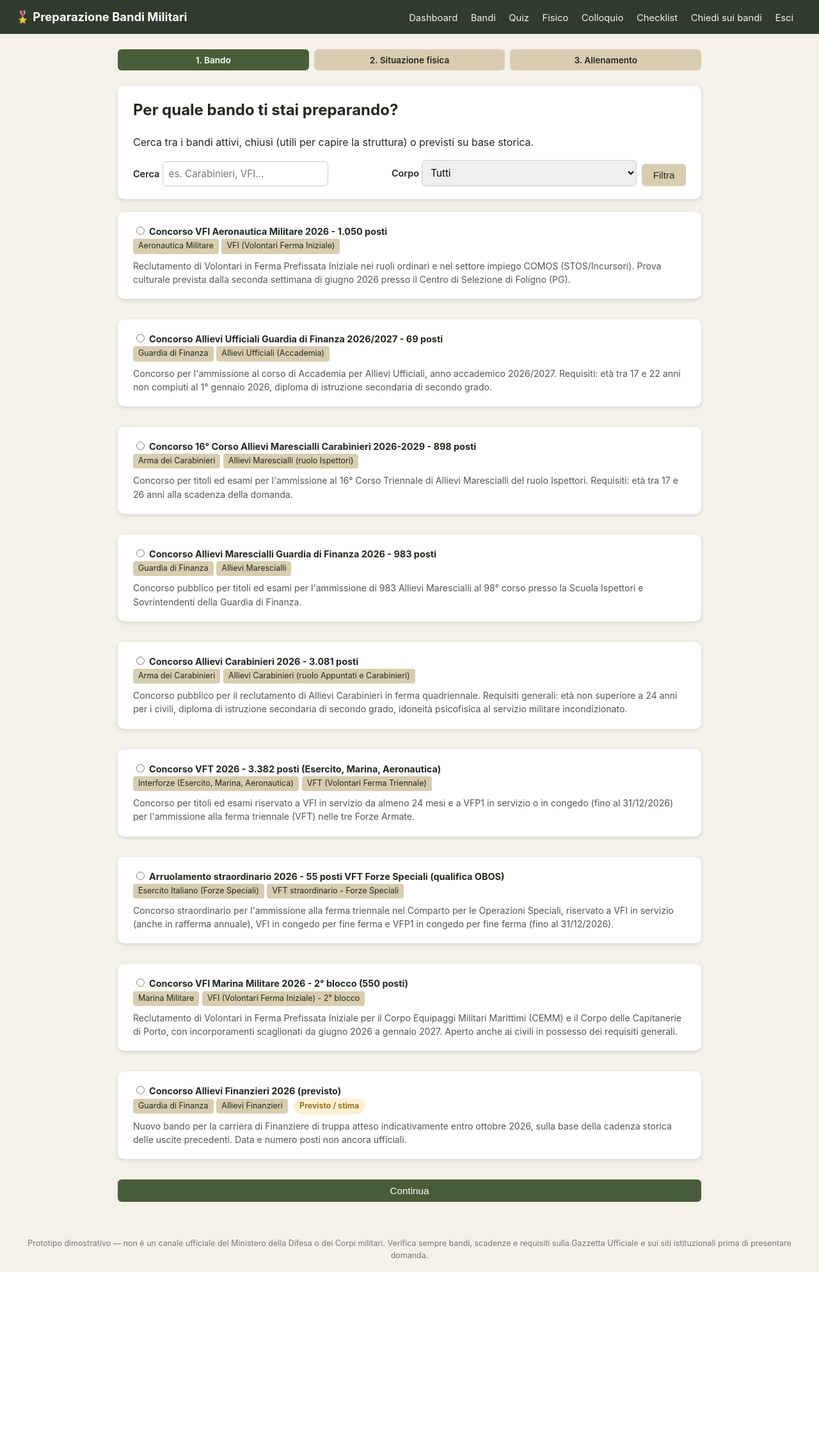
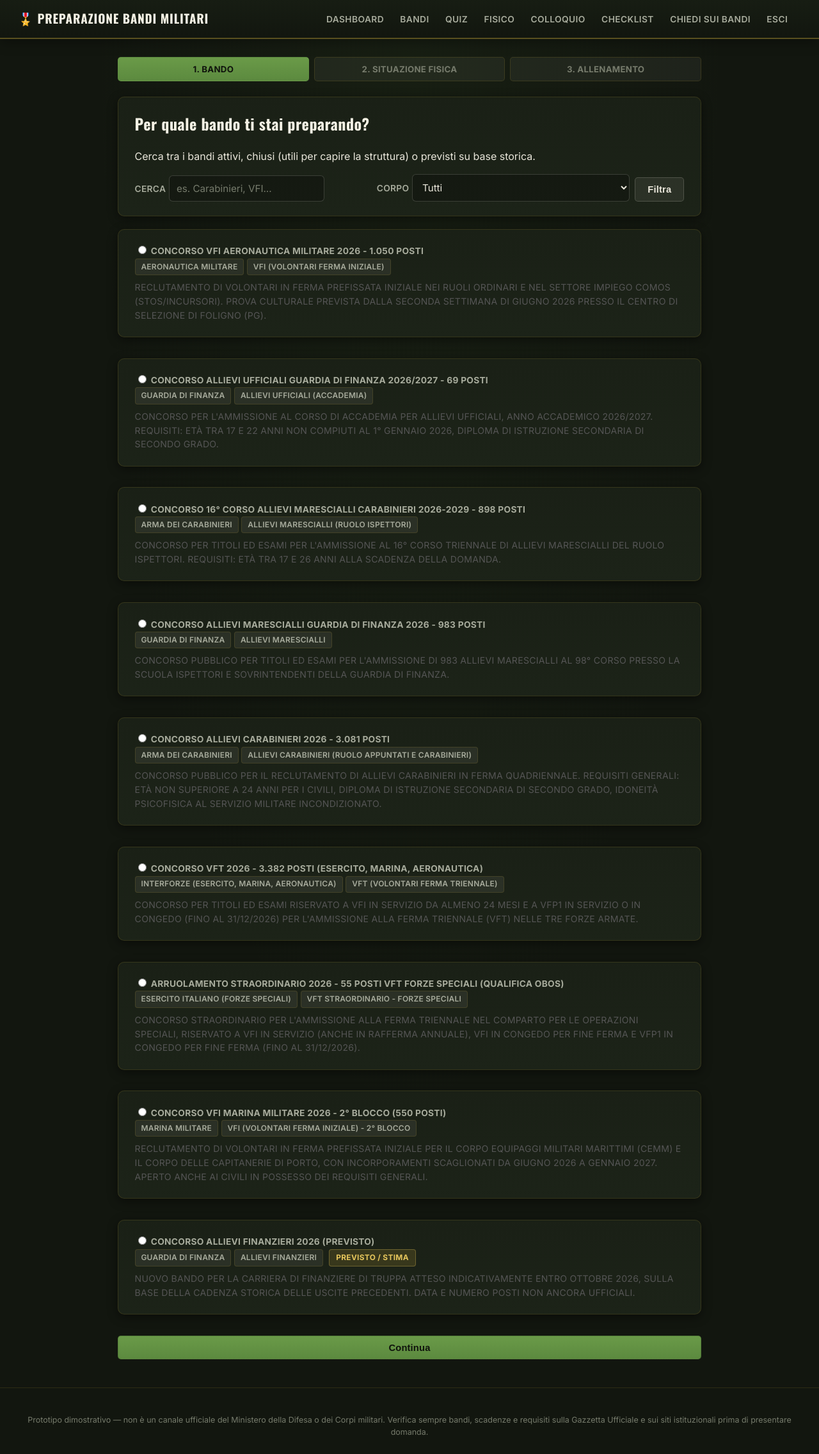
Before and after one commit to samurai314/bandi-militari-app, a Flask app: page /onboarding/step1 in a window 1280 px wide. Shown: the whole page at 64% size. Before the commit the page ends 1987 px from the top, so only its background shows below. Run offline with Flask 3, Linux system fonts and the light colour scheme; the visitor is signed in with stand-in values (Sample User, id 1); data comes from the database, SQL or seed files in the repository.

Commit message:
Redesign: tema tattico scuro con accenti dorati

```diff
--- a/app/static/css/style.css
+++ b/app/static/css/style.css
@@ -1,56 +1,99 @@
+@import url('https://fonts.googleapis.com/css2?family=Oswald:wght@500;600;700&family=Inter:wght@400;500;600;700&display=swap');
+
 :root {
-  --verde-scuro: #2f3b2b;
-  --verde: #4a5d3a;
-  --verde-chiaro: #6b8e4e;
-  --sabbia: #d8cdb0;
-  --sabbia-chiaro: #f4f1e8;
-  --testo: #23281f;
-  --rosso: #a3342a;
-  --bianco: #ffffff;
-  --ombra: rgba(0, 0, 0, 0.12);
+  --bg: #12160f;
+  --bg-elevato: #1a2016;
+  --bg-card: #1c2318;
+  --bordo: rgba(212, 175, 55, 0.14);
+  --bordo-forte: rgba(212, 175, 55, 0.35);
+  --verde-scuro: #1c2318;
+  --verde: #3f5731;
+  --verde-brillante: #5c8a3f;
+  --oro: #d4af37;
+  --oro-scuro: #a8841f;
+  --testo: #e9e6da;
+  --testo-attenuato: #a7ab9c;
+  --testo-muto: #767b6c;
+  --rosso: #c0453a;
+  --rosso-bg: rgba(192, 69, 58, 0.14);
+  --verde-badge-bg: rgba(92, 138, 63, 0.18);
+  --oro-badge-bg: rgba(212, 175, 55, 0.16);
+  --bianco: #14170f;
+  --ombra: rgba(0, 0, 0, 0.45);
 }
 
 * { box-sizing: border-box; }
 
 body {
   margin: 0;
-  font-family: -apple-system, BlinkMacSystemFont, "Segoe UI", Roboto, Arial, sans-serif;
-  background: var(--sabbia-chiaro);
+  font-family: 'Inter', -apple-system, BlinkMacSystemFont, "Segoe UI", Roboto, Arial, sans-serif;
+  background:
+    radial-gradient(ellipse at top, rgba(92, 138, 63, 0.07), transparent 55%),
+    var(--bg);
   color: var(--testo);
-  line-height: 1.5;
+  line-height: 1.55;
+  min-height: 100vh;
 }
 
-a { color: var(--verde); text-decoration: none; }
-a:hover { text-decoration: underline; }
+h1, h2, h3, h4 {
+  font-family: 'Oswald', 'Inter', sans-serif;
+  letter-spacing: 0.02em;
+  color: #f4f1e4;
+}
+
+a { color: var(--oro); text-decoration: none; }
+a:hover { color: #e6c65c; text-decoration: underline; }
 
 .navbar {
-  background: var(--verde-scuro);
-  color: var(--sabbia-chiaro);
-  padding: 0.8rem 1.5rem;
+  background: linear-gradient(180deg, #171d13, #12160f);
+  color: var(--testo);
+  padding: 0.9rem 1.75rem;
   display: flex;
   justify-content: space-between;
   align-items: center;
   flex-wrap: wrap;
+  border-bottom: 2px solid var(--bordo-forte);
+  box-shadow: 0 4px 18px rgba(0, 0, 0, 0.35);
+  position: sticky;
+  top: 0;
+  z-index: 10;
 }
-.navbar .brand { font-weight: 700; font-size: 1.15rem; color: var(--bianco); }
-.navbar nav a { color: var(--sabbia-chiaro); margin-right: 1rem; font-size: 0.92rem; }
-.navbar nav a:hover { color: var(--bianco); text-decoration: underline; }
+.navbar .brand {
+  font-family: 'Oswald', sans-serif;
+  font-weight: 700;
+  font-size: 1.2rem;
+  letter-spacing: 0.04em;
+  text-transform: uppercase;
+  color: #f4f1e4;
+}
+.navbar nav a {
+  color: var(--testo-attenuato);
+  margin-right: 1.3rem;
+  font-size: 0.86rem;
+  font-weight: 600;
+  text-transform: uppercase;
+  letter-spacing: 0.03em;
+  transition: color 0.15s ease;
+}
+.navbar nav a:hover { color: var(--oro); text-decoration: none; }
 
 .container {
   max-width: 960px;
   margin: 0 auto;
-  padding: 1.5rem;
+  padding: 1.75rem 1.5rem;
 }
 
 .card {
-  background: var(--bianco);
+  background: linear-gradient(180deg, var(--bg-elevato), var(--bg-card));
+  border: 1px solid var(--bordo);
   border-radius: 10px;
-  padding: 1.25rem 1.5rem;
-  box-shadow: 0 2px 6px var(--ombra);
+  padding: 1.4rem 1.6rem;
+  box-shadow: 0 4px 16px var(--ombra);
   margin-bottom: 1.25rem;
 }
 
 .card h2, .card h3 { margin-top: 0; }
+.card h4 { margin: 0; color: #f4f1e4; }
 
 .grid-3 {
   display: grid;
@@ -60,75 +103,105 @@ a:hover { text-decoration: underline; }
 
 .btn {
   display: inline-block;
-  background: var(--verde);
-  color: var(--bianco);
-  padding: 0.55rem 1.1rem;
-  border-radius: 6px;
-  border: none;
+  background: linear-gradient(180deg, #6a9a48, var(--verde-brillante));
+  color: #0f130c;
+  font-weight: 700;
+  padding: 0.6rem 1.2rem;
+  border-radius: 5px;
+  border: 1px solid rgba(0, 0, 0, 0.15);
   cursor: pointer;
-  font-size: 0.95rem;
+  font-size: 0.92rem;
+  letter-spacing: 0.01em;
+  transition: filter 0.15s ease, transform 0.05s ease;
 }
-.btn:hover { background: var(--verde-scuro); text-decoration: none; }
-.btn-secondary { background: var(--sabbia); color: var(--testo); }
-.btn-secondary:hover { background: #c9bd9a; }
-.btn-outline { background: transparent; border: 1px solid var(--verde); color: var(--verde); }
+.btn:hover { filter: brightness(1.12); text-decoration: none; }
+.btn:active { transform: translateY(1px); }
 
-form { display: flex; flex-direction: column; gap: 0.75rem; }
-label { font-weight: 600; font-size: 0.9rem; }
+.btn-secondary {
+  background: rgba(233, 230, 218, 0.08);
+  color: var(--testo);
+  border: 1px solid rgba(233, 230, 218, 0.18);
+}
+.btn-secondary:hover { background: rgba(233, 230, 218, 0.14); filter: none; }
+
+.btn-outline {
+  background: transparent;
+  border: 1px solid var(--oro-scuro);
+  color: var(--oro);
+}
+.btn-outline:hover { background: var(--oro-badge-bg); filter: none; }
+
+form { display: flex; flex-direction: column; gap: 0.8rem; }
+label { font-weight: 600; font-size: 0.86rem; color: var(--testo-attenuato); text-transform: uppercase; letter-spacing: 0.02em; }
 input, select, textarea {
-  padding: 0.55rem;
-  border: 1px solid #ccc;
+  padding: 0.6rem 0.7rem;
+  border: 1px solid rgba(233, 230, 218, 0.18);
+  background: rgba(0, 0, 0, 0.25);
+  color: var(--testo);
   border-radius: 6px;
   font-size: 0.95rem;
   font-family: inherit;
+}
+input::placeholder, textarea::placeholder { color: var(--testo-muto); }
+input:focus, select:focus, textarea:focus {
+  outline: none;
+  border-color: var(--oro-scuro);
+  box-shadow: 0 0 0 3px rgba(212, 175, 55, 0.15);
 }
 textarea { resize: vertical; }
 
 .badge {
   display: inline-block;
-  padding: 0.2rem 0.6rem;
-  border-radius: 999px;
-  font-size: 0.78rem;
-  font-weight: 600;
+  padding: 0.22rem 0.65rem;
+  border-radius: 4px;
+  font-size: 0.74rem;
+  font-weight: 700;
+  text-transform: uppercase;
+  letter-spacing: 0.03em;
 }
-.badge-attivo { background: #dff3df; color: #256029; }
-.badge-chiuso { background: #f3dcdc; color: #8a2b23; }
-.badge-previsto { background: #fdf0d5; color: #92620a; }
+.badge-attivo { background: var(--verde-badge-bg); color: #8fd66a; border: 1px solid rgba(143, 214, 106, 0.3); }
+.badge-chiuso { background: var(--rosso-bg); color: #e18378; border: 1px solid rgba(225, 131, 120, 0.3); }
+.badge-previsto { background: var(--oro-badge-bg); color: #e6c65c; border: 1px solid rgba(230, 198, 92, 0.3); }
 
 .disclaimer {
-  background: #fdf0d5;
-  border-left: 4px solid #c9962a;
-  padding: 0.75rem 1rem;
+  background: rgba(212, 175, 55, 0.08);
+  border-left: 3px solid var(--oro-scuro);
+  color: var(--testo-attenuato);
+  padding: 0.8rem 1rem;
   font-size: 0.85rem;
-  border-radius: 6px;
+  border-radius: 4px;
   margin: 0.75rem 0;
 }
 
-.disclaimer.rosso { background: #f5dede; border-left-color: var(--rosso); }
+.disclaimer.rosso { background: var(--rosso-bg); border-left-color: var(--rosso); color: #e6c1bc; }
 
 .flash-error {
-  background: #f5dede;
-  border-left: 4px solid var(--rosso);
+  background: var(--rosso-bg);
+  border-left: 3px solid var(--rosso);
+  color: #e6c1bc;
   padding: 0.6rem 1rem;
-  border-radius: 6px;
+  border-radius: 4px;
   margin-bottom: 1rem;
 }
 
 .footer {
   text-align: center;
   font-size: 0.78rem;
-  color: #777;
-  padding: 2rem 1rem 1rem;
+  color: var(--testo-muto);
+  padding: 2.5rem 1rem 1.5rem;
+  border-top: 1px solid var(--bordo);
+  margin-top: 1rem;
 }
 
 .progress-bar {
-  background: #e6e2d5;
+  background: rgba(0, 0, 0, 0.35);
+  border: 1px solid var(--bordo);
   border-radius: 999px;
   height: 10px;
   overflow: hidden;
 }
 .progress-bar > div {
-  background: var(--verde-chiaro);
+  background: linear-gradient(90deg, var(--oro-scuro), var(--oro));
   height: 100%;
 }
 
@@ -136,37 +209,66 @@ textarea { resize: vertical; }
 .stepper span {
   flex: 1;
   text-align: center;
-  padding: 0.4rem;
-  border-radius: 6px;
-  background: var(--sabbia);
-  font-size: 0.85rem;
-  font-weight: 600;
+  padding: 0.5rem;
+  border-radius: 5px;
+  background: rgba(233, 230, 218, 0.06);
+  border: 1px solid var(--bordo);
+  color: var(--testo-muto);
+  font-size: 0.83rem;
+  font-weight: 700;
+  text-transform: uppercase;
+  letter-spacing: 0.02em;
 }
-.stepper span.attivo { background: var(--verde); color: var(--bianco); }
+.stepper span.attivo {
+  background: linear-gradient(180deg, #6a9a48, var(--verde-brillante));
+  color: #0f130c;
+  border-color: transparent;
+}
 
 table { width: 100%; border-collapse: collapse; }
-th, td { text-align: left; padding: 0.5rem; border-bottom: 1px solid #eee; font-size: 0.9rem; }
+th, td { text-align: left; padding: 0.55rem; border-bottom: 1px solid var(--bordo); font-size: 0.9rem; }
+th { color: var(--testo-muto); text-transform: uppercase; font-size: 0.75rem; letter-spacing: 0.03em; }
 
-.week-block { border: 1px solid #e3ddc9; border-radius: 8px; padding: 1rem; margin-bottom: 1rem; }
-.week-block.deload { border-color: #c9962a; background: #fffaf0; }
-.week-block.test { border-color: var(--rosso); background: #fdf3f2; }
+.week-block {
+  border: 1px solid var(--bordo);
+  background: rgba(0, 0, 0, 0.15);
+  border-radius: 8px;
+  padding: 1.1rem 1.3rem;
+  margin-bottom: 1rem;
+}
+.week-block.deload { border-color: var(--oro-scuro); background: var(--oro-badge-bg); }
+.week-block.test { border-color: var(--rosso); background: var(--rosso-bg); }
 
 .answer-option {
   display: block;
-  padding: 0.6rem 0.9rem;
-  border: 1px solid #ddd;
+  padding: 0.65rem 1rem;
+  border: 1px solid rgba(233, 230, 218, 0.15);
+  background: rgba(0, 0, 0, 0.2);
   border-radius: 6px;
   margin-bottom: 0.5rem;
   cursor: pointer;
+  transition: border-color 0.12s ease, background 0.12s ease;
 }
-.answer-option:hover { background: #f7f5ee; }
+.answer-option:hover { background: rgba(212, 175, 55, 0.08); border-color: var(--bordo-forte); }
 
-.checklist-item { display: flex; align-items: center; gap: 0.6rem; padding: 0.4rem 0; }
-.checklist-item.done span { text-decoration: line-through; color: #999; }
+.checklist-item { display: flex; align-items: center; gap: 0.6rem; padding: 0.45rem 0; }
+.checklist-item.done span { text-decoration: line-through; color: var(--testo-muto); }
 
-.streak-box { display: flex; gap: 1.5rem; align-items: center; }
-.streak-number { font-size: 2rem; font-weight: 700; color: var(--verde); }
+.streak-box { display: flex; gap: 1.75rem; align-items: center; flex-wrap: wrap; }
+.streak-number { font-family: 'Oswald', sans-serif; font-size: 2.2rem; font-weight: 700; color: var(--oro); }
 
 .quiz-timer { font-weight: 700; color: var(--rosso); }
 
-.tag { display: inline-block; background: var(--sabbia); padding: 0.15rem 0.5rem; border-radius: 4px; font-size: 0.78rem; margin-right: 0.3rem; }
+.tag {
+  display: inline-block;
+  background: rgba(233, 230, 218, 0.08);
+  border: 1px solid var(--bordo);
+  color: var(--testo-attenuato);
+  padding: 0.18rem 0.55rem;
+  border-radius: 4px;
+  font-size: 0.75rem;
+  font-weight: 600;
+  margin-right: 0.3rem;
+  text-transform: uppercase;
+  letter-spacing: 0.02em;
+}
```
